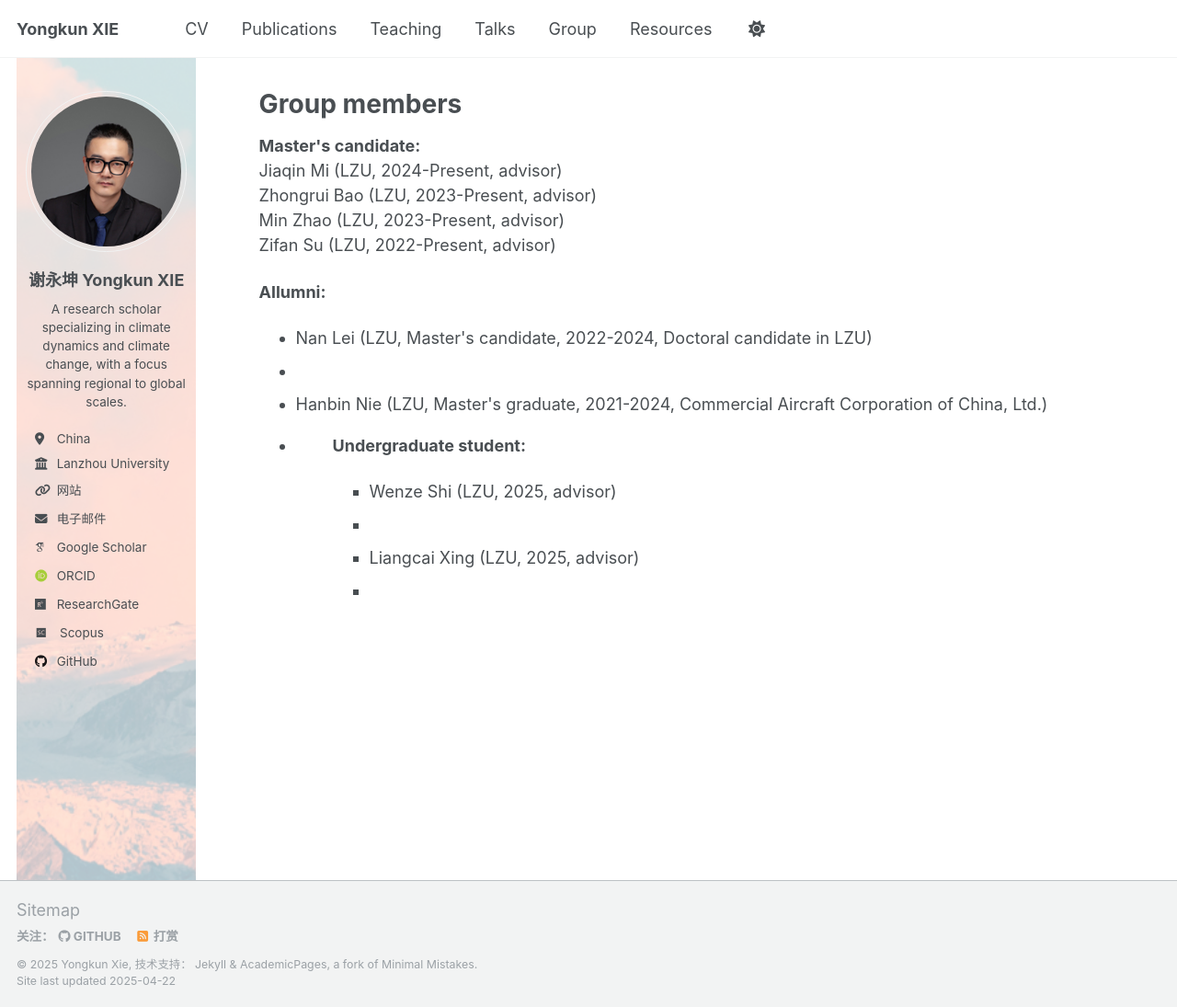
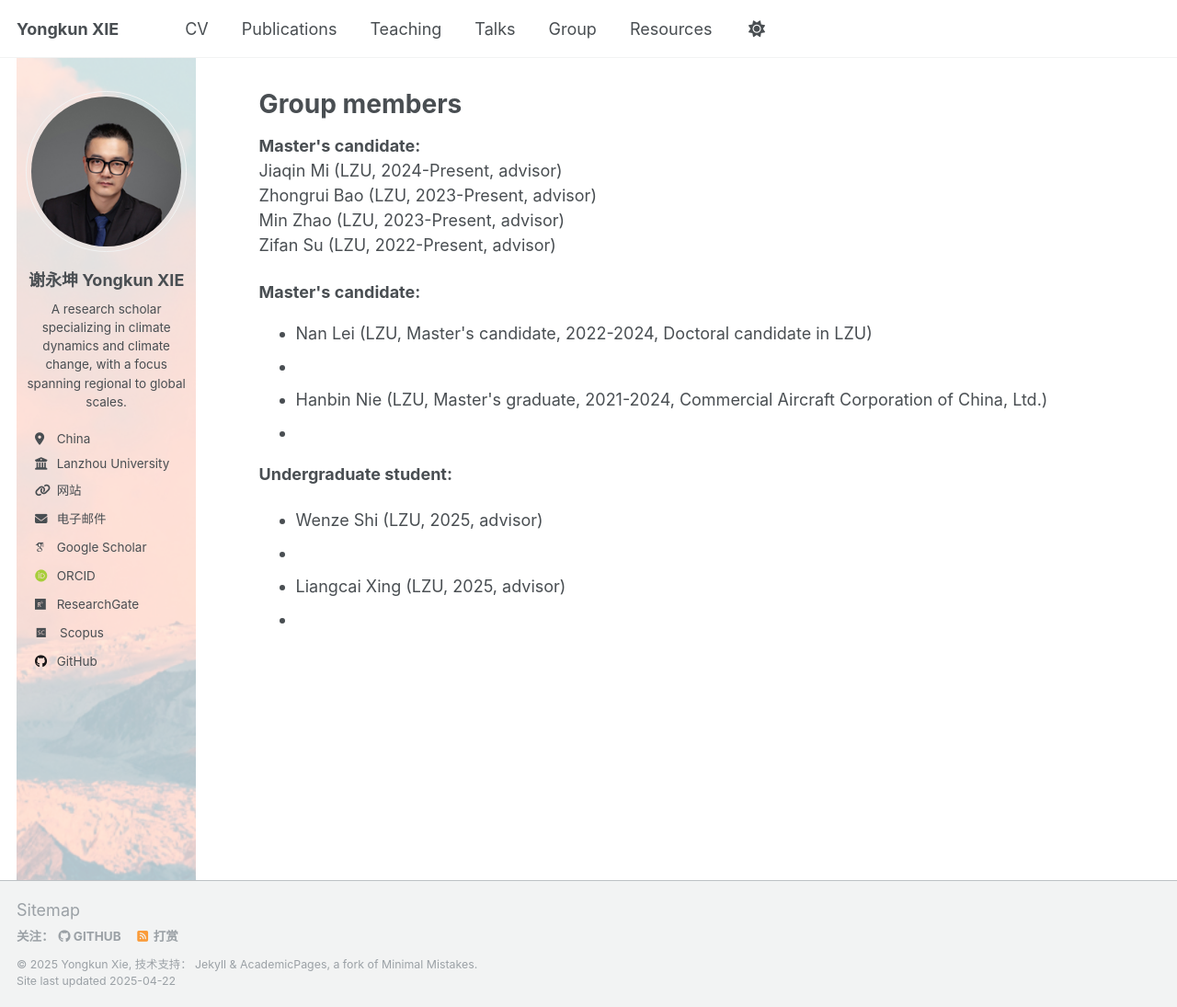
Before and after one commit to yongkunxie/yongkunxie.github.io, a Jekyll site: the page built from _pages/portfolio.html, in a window 1280 px wide and 1095 px high. Shown: the whole window at 92% size. Built offline with Jekyll 4.4.1, drawn with Linux system fonts in a browser that asks for light colours; some web fonts are replaced.

Commit message:
Update portfolio.html

```diff
--- a/_pages/portfolio.html
+++ b/_pages/portfolio.html
@@ -11,11 +11,13 @@ Zhongrui Bao (LZU, 2023-Present, advisor)<br>
 Min Zhao (LZU, 2023-Present, advisor)<br>
 Zifan Su (LZU, 2022-Present, advisor)</p>
 
-<p><strong>Allumni:</strong><br>
-<ul>
- <li>Nan Lei (LZU, Master's candidate, 2022-2024, Doctoral candidate in LZU)<li>
- <li>Hanbin Nie (LZU, Master's graduate, 2021-2024, Commercial Aircraft Corporation of China, Ltd.)<li>
-<ul>
+<div>
+ <strong>Master's candidate:</strong>
+ <ul>
+  <li>Nan Lei (LZU, Master's candidate, 2022-2024, Doctoral candidate in LZU)<li>
+  <li>Hanbin Nie (LZU, Master's graduate, 2021-2024, Commercial Aircraft Corporation of China, Ltd.)<li>
+ <ul>
+</div>
 
 <p><strong>Undergraduate student:</strong><br>
 <ul>
```
